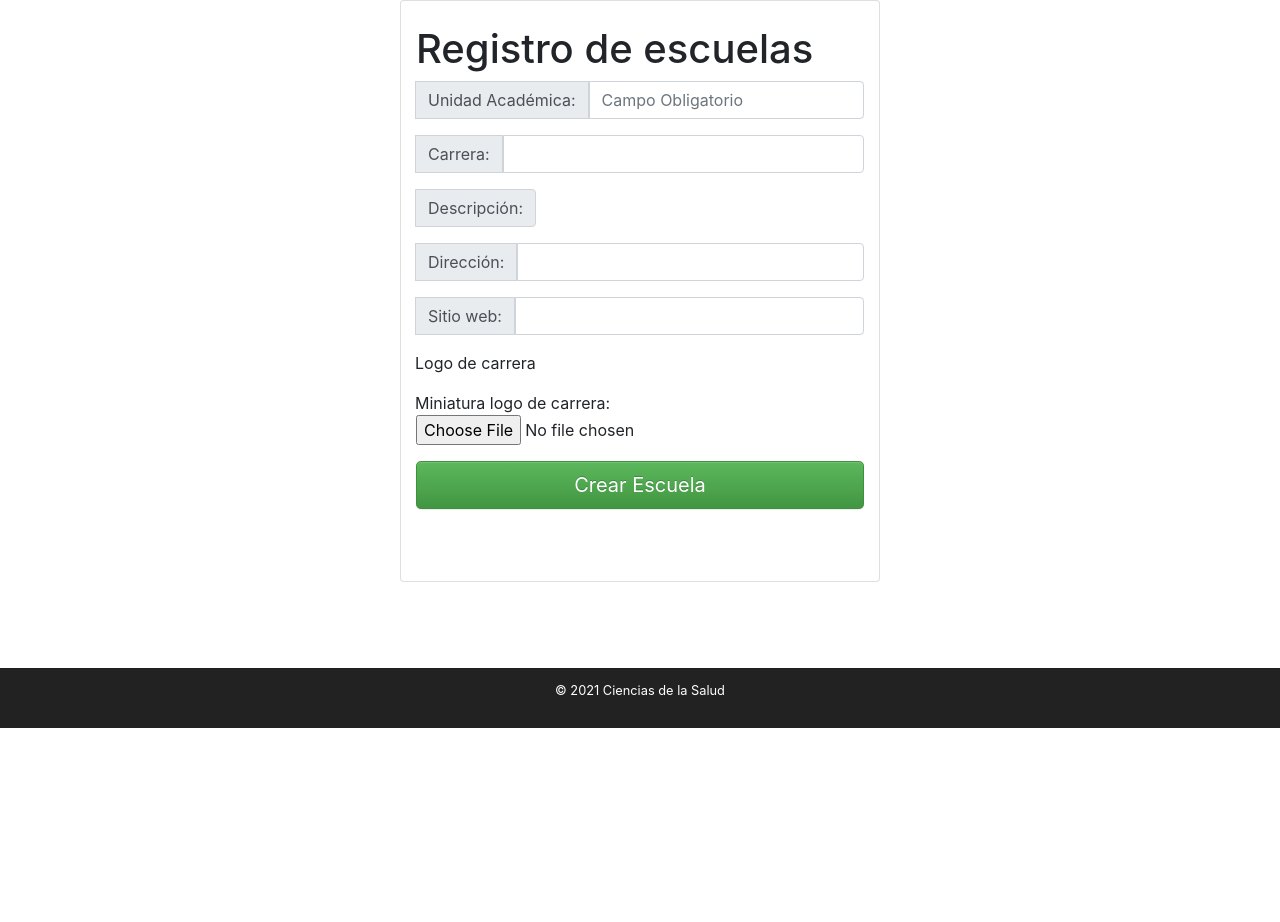
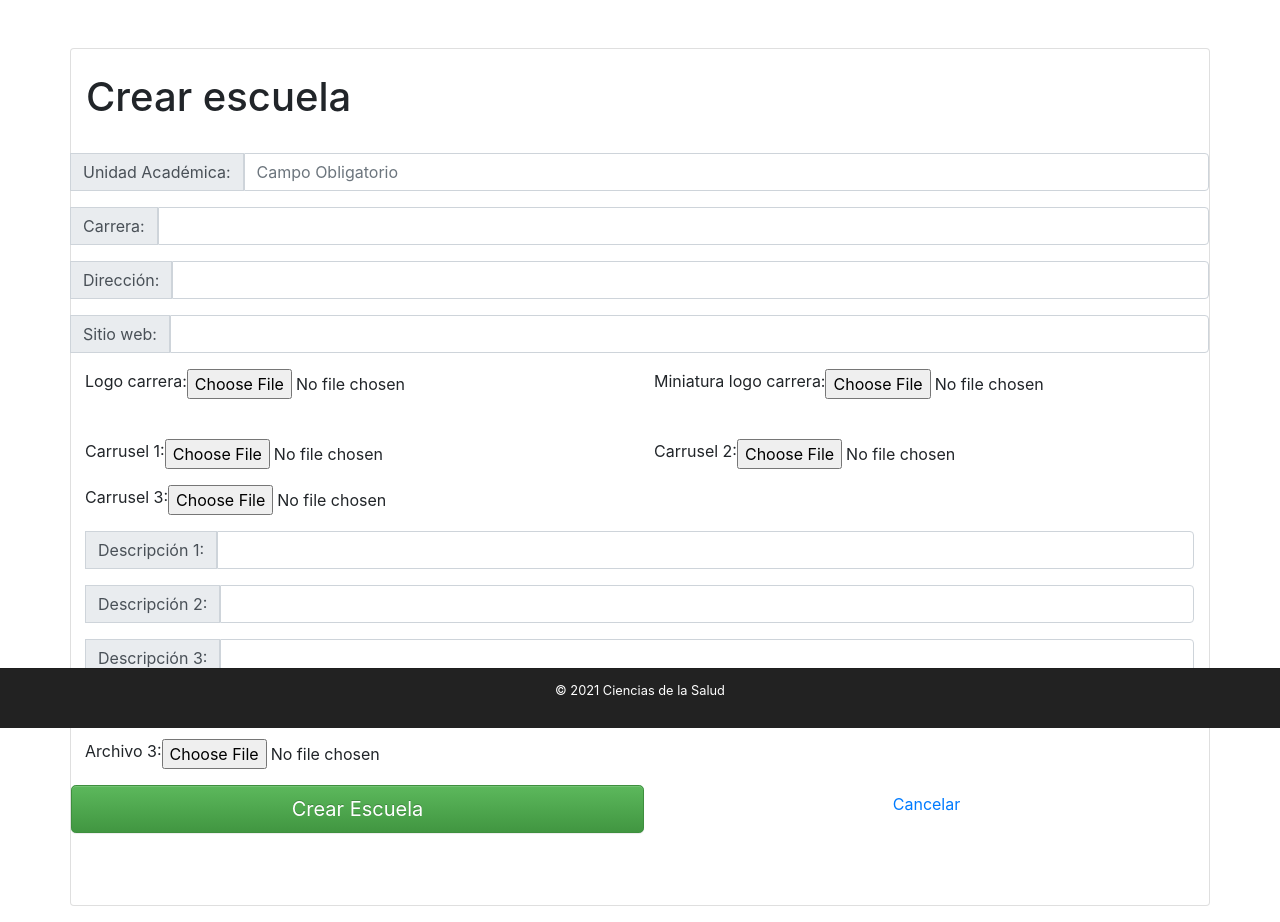
Before and after one commit to CR-MX/PDEC, a Django app: page /educuaz/publication/crearEscuela/ in a window 1280 px wide. Shown: the part 72-994 px from the top of the page. Before the commit the page ends 800 px from the top, so only its background shows below. Run offline with Django 3.2, Linux system fonts and the light colour scheme; some libraries are stand-ins or nearby versions.

Commit message:
archivo de crear escuela y eliminar carrusel

```diff
--- a/publication/templates/crearEscuela.html
+++ b/publication/templates/crearEscuela.html
@@ -7,11 +7,16 @@
 <br>
 <br>
 <br>
-<div class="container card mb-3" style="width: 30rem;">
+<br>
+<br>
+<div class="container card mb-3">
     <div class="sign-form ">
         <br>
         <form enctype="multipart/form-data" method="post" class="post-form"> {% csrf_token %}
-            <h1>Registro de escuelas</h1>
+             <h1>Crear escuela</h1>
+             <br>
+            <div class="row">
+
                 <div class="input-group mb-3 ">
                     <div class="input-group-append">
                         <span class="input-group-text">Unidad Académica:</span>
@@ -24,21 +29,16 @@
                     </div>
                     {{ form.nombreCarrera}}
                 </div>
-
-            <div class="input-group mb-3 ">
-                <div class="input-group-append">
-                    <span class="input-group-text">Descripción:</span>
-                </div>
-                {{ form.description}}
             </div>
 
+
+            <div class="row">
                 <div class="input-group mb-3 ">
                     <div class="input-group-append">
                         <span class="input-group-text">Dirección:</span>
                     </div>
                     {{ form.direction}}
                 </div>
-
                 <div class="input-group mb-3 ">
                     <div class="input-group-append">
                         <span class="input-group-text">Sitio web:</span>
@@ -46,23 +46,102 @@
                     {{ form.urlSite}}
                 </div>
 
-            <div class="input-group mb-3 ">
-                <div class="input-group-append">
-                    <span input type="file" >Logo de carrera</span>
-                </div>
-                {{ form.publication_pic}}
             </div>
 
-            <div class="input-group mb-3 ">
+            <div class="row">
+
+                <div class="input-group mb-3 col">
                     <div class="input-group-append">
-                    <span input type="file" >Miniatura logo de carrera:</span>
+                        <span input type="file" >Logo carrera:</span>
+                    </div>
+                    {{ form.logo_pic}}
+                </div>
+                <div class="input-group mb-3 col">
+                    <div class="input-group-append">
+                        <span input type="file" >Miniatura logo carrera:</span>
                     </div>
                     {{ form.miniature_pic}}
                 </div>
 
-            <div class="d-flex justify-content-center mt-3 login_container">
-                <button type="submit" class="btn btn-success btn-lg btn-block">Crear Escuela</button>
             </div>
+
+            <br>
+
+            <div class="row">
+
+                <div class="input-group mb-3 col">
+                    <div class="input-group-append">
+                        <span input type="file" >Carrusel 1:</span>
+                    </div>
+                    {{ form.carrusel_pic_1}}
+                </div>
+                <div class="input-group mb-3 col">
+                    <div class="input-group-append">
+                        <span input type="file" >Carrusel 2:</span>
+                    </div>
+                    {{ form.carrusel_pic_2}}
+                </div>
+
+            </div>
+
+            <div class="input-group mb-3">
+                <div class="input-group-append">
+                    <span input type="file" >Carrusel 3:</span>
+                </div>
+                {{ form.carrusel_pic_3}}
+            </div>
+
+
+                <div class="input-group mb-3">
+                    <div class="input-group-append">
+                        <span class="input-group-text">Descripción 1:</span>
+                    </div>
+                    {{ form.description_1}}
+                </div>
+                <div class="input-group mb-3">
+                    <div class="input-group-append">
+                        <span class="input-group-text">Descripción 2:</span>
+                    </div>
+                    {{ form.description_2}}
+                </div>
+
+             <div class="input-group mb-3">
+                <div class="input-group-append">
+                    <span class="input-group-text">Descripción 3:</span>
+                </div>
+                {{ form.description_3}}
+            </div>
+
+
+            <div class="row">
+
+                 <div class="input-group mb-3 col">
+                    <div class="input-group-append">
+                        <span input type="file" >Archivo 1:</span>
+                    </div>
+                    {{ form.file1}}
+                </div>
+
+                <div class="input-group mb-3 col">
+                    <div class="input-group-append">
+                        <span input type="file" >Archivo 2:</span>
+                    </div>
+                    {{ form.file2 }}
+                </div>
+            </div>
+
+            <div class="input-group mb-3">
+                <div class="input-group-append">
+                    <span input type="file" >Archivo 3:</span>
+                </div>
+                {{ form.file3 }}
+            </div>
+
+            <div class="d-flex justify-content-center mt-3 login_container row">
+                <button type="submit" class="btn btn-success btn-lg btn-block col">Crear Escuela</button>
+                <a href="{% url 'publication_app:escuelaAdmin' %}" class="btn col">Cancelar</a>
+            </div>
+
         </form>
 <br>
 <br>
--- a/publication/templates/publicacion.html
+++ b/publication/templates/publicacion.html
@@ -95,4 +95,7 @@
             </div>
         </div>
     </div><!-- /.row -->
+    <br>
+    <br>
+    <br>
     {% endblock %}
```
Also changed, not shown: publication/templates/eliminarCarrusel.html (+7 -3 lines). Lines whose indentation alone changed are shown as unchanged.
